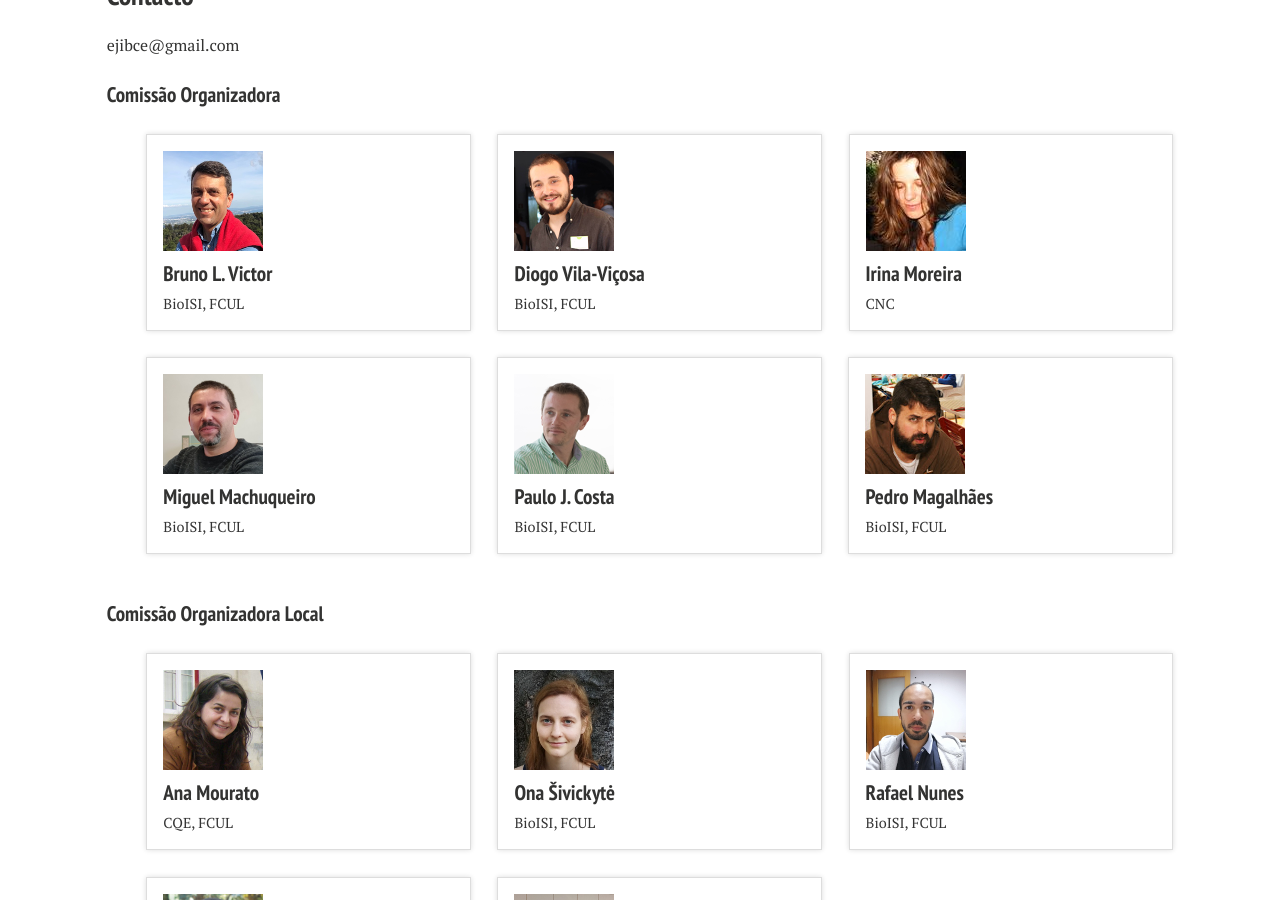
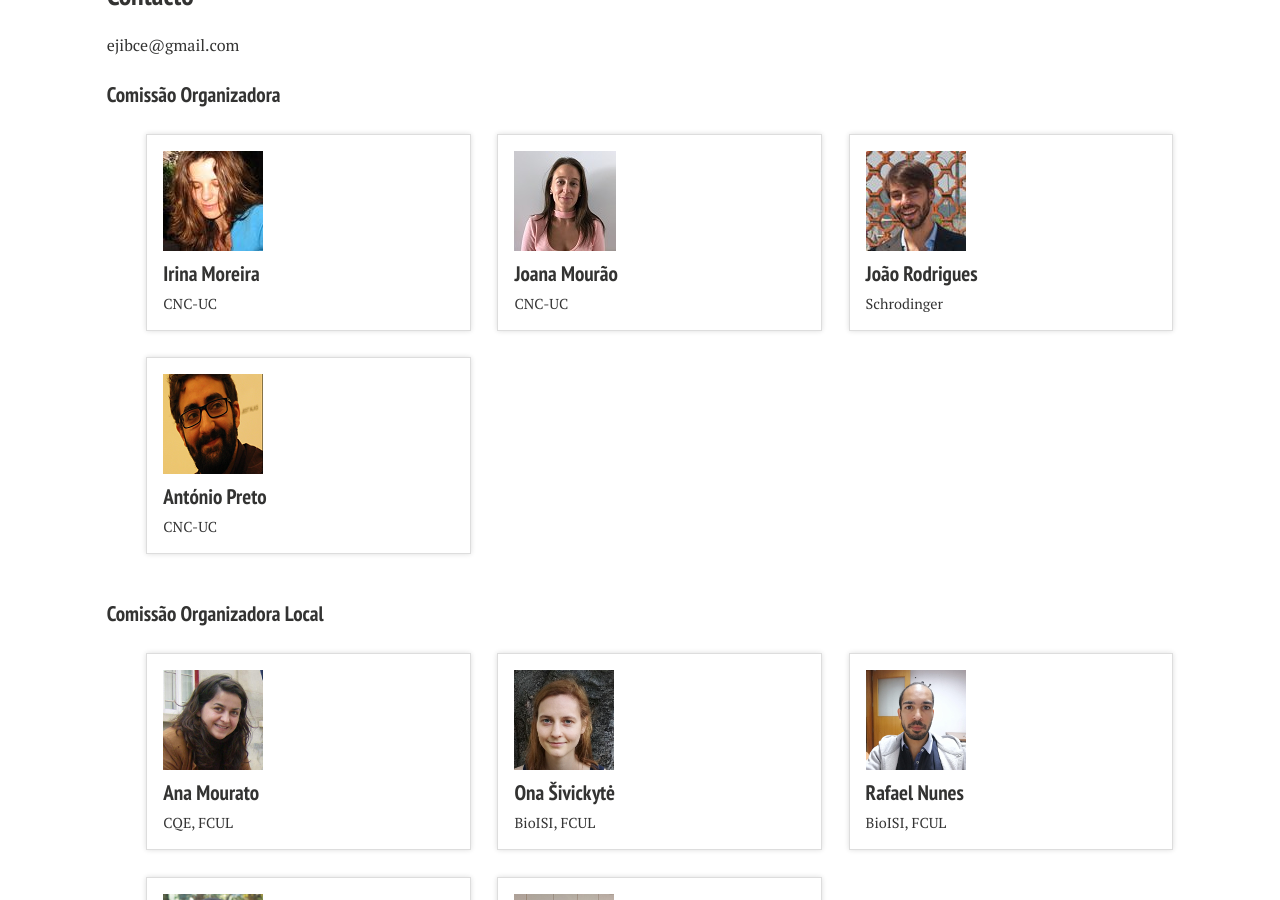
Before and after one commit to ejibce/ejibce.github.io, a Jekyll site: the page built from acerca/index.md, in a window 1280 px wide and 900 px high, scrolled down 1222 px. Built offline with Jekyll 4.4.1, drawn with Linux system fonts in a browser that asks for light colours; nearby versions of some CDN libraries.

Commit message:
Update organization
Added Irina, Joana, João and António

```diff
--- a/_data/organizacao.yml
+++ b/_data/organizacao.yml
@@ -1,29 +1,19 @@
--   name: Bruno L. Victor
-    position: BioISI, FCUL
-    url: https://orcid.org/0000-0002-6472-5700
-    avatar: /images/pessoas/foto_bruno_victor.png
-
--   name: Diogo Vila-Viçosa
-    position: BioISI, FCUL
-    url: http://intheochem.fc.ul.pt/vilavicosa.html
-    avatar: /images/pessoas/foto_diogovv.png
-
 -   name: Irina Moreira
-    position: CNC
+    position: CNC-UC
     url: http://moreiralab.com
     avatar: /images/pessoas/foto_irina_moreira.jpg
 
--   name: Miguel Machuqueiro
-    position: BioISI, FCUL
-    url: http://mms.rd.ciencias.ulisboa.pt/
-    avatar: /images/pessoas/foto_miguel_machuqueiro.png
+-   name: Joana Mourão
+    position: CNC-UC
+    url: http://www.moreiralab.com/people/joana-mourao-2/
+    avatar: /images/pessoas/foto_joana_mourao.jpg
 
--   name: Paulo J. Costa
-    position: BioISI, FCUL
-    url: http://intheochem.fc.ul.pt/compchem.html
-    avatar: /images/pessoas/foto_paulo_costa.png
+-   name: João Rodrigues
+    position: Schrodinger
+    url: http://unstructuredbio.com/
+    avatar: /images/pessoas/foto_joao_rodrigues.jpg
 
--   name: Pedro Magalhães
-    position: BioISI, FCUL
-    url:
-    avatar: /images/pessoas/foto_pedro_magalhaes.png
+-   name: António Preto
+    position: CNC-UC
+    url: http://www.moreiralab.com/people/antonio-gomes/
+    avatar: /images/pessoas/foto_antonio_preto.png
```
Also changed, not shown: images/pessoas/foto_antonio_preto.png (added), images/pessoas/foto_joana_mourao.jpg (added).
